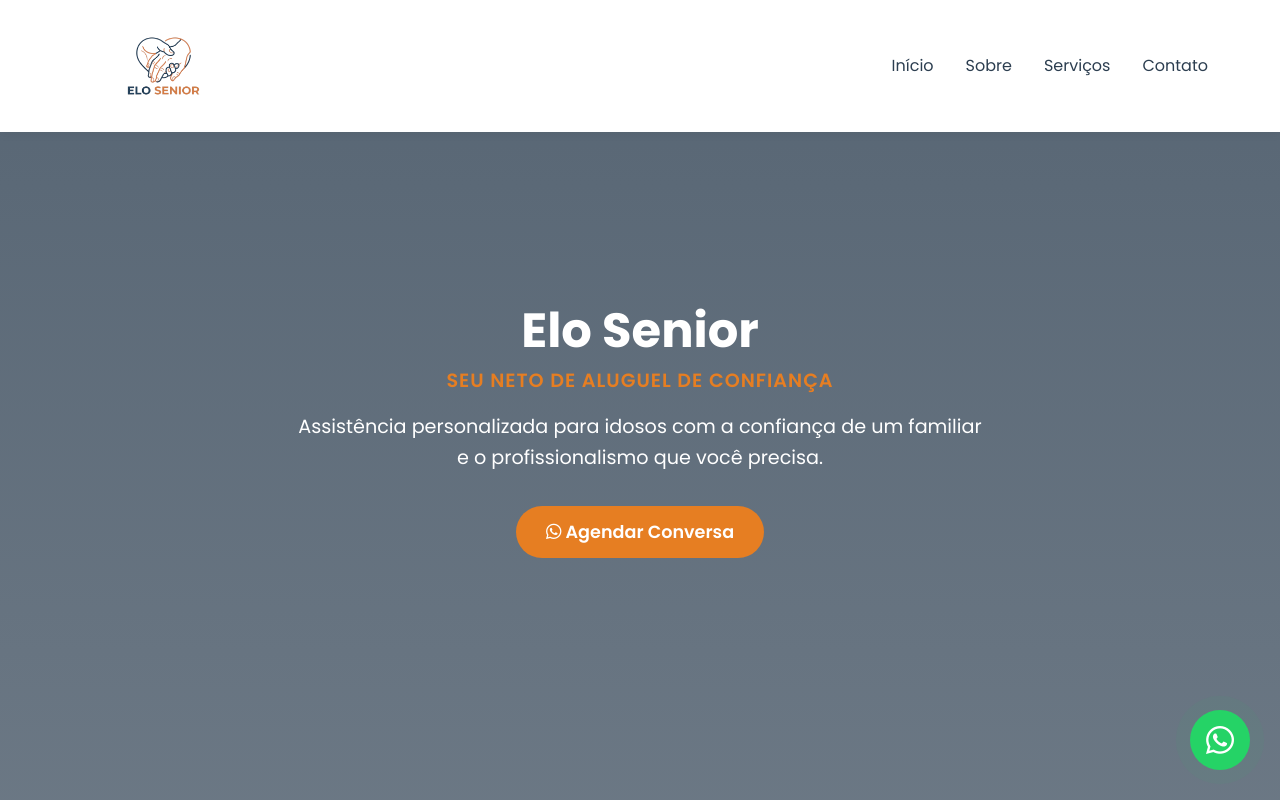
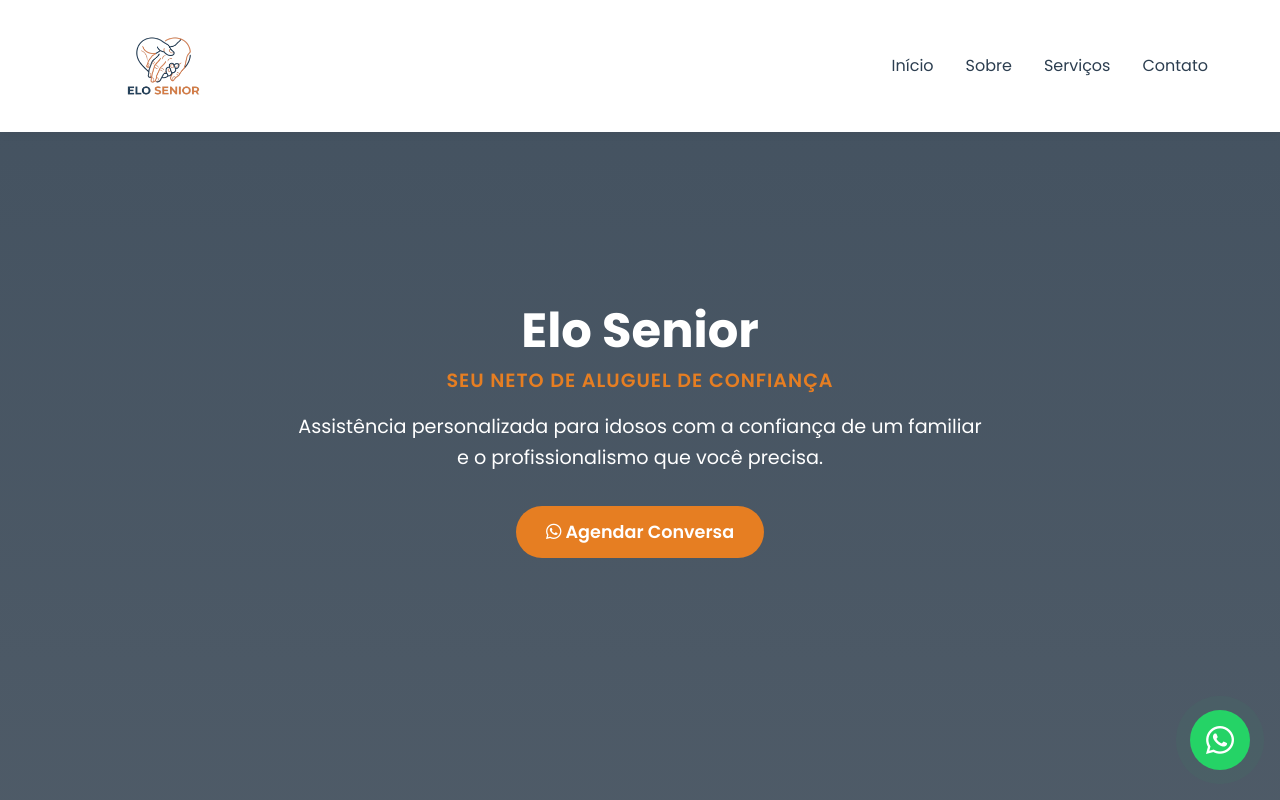
Before and after one commit to maruhsilva/SITE-MARCEL, a plain HTML site: page index.html in a window 1280 px wide. Shown: the top 800 px of the page. Drawn offline with Linux system fonts and the light colour scheme; the site is published under a folder, as on GitHub Pages, so addresses that start at the root find nothing.

Commit message:
Fix background image URL in hero section
Updated the background image URL to a relative path.

```diff
--- a/style.css
+++ b/style.css
@@ -130,7 +130,7 @@ a {
 .hero {
     min-height: 100vh; /* Alterado de height para min-height para evitar cortes em telas pequenas */
     width: 100%;
-    background: linear-gradient(rgba(44, 62, 80, 0.8), rgba(44, 62, 80, 0.7)), url('/Gemini_Generated_Image_9zdqn19zdqn19zdq.png');
+    background: linear-gradient(rgba(44, 62, 80, 0.8), rgba(44, 62, 80, 0.7)), url('./Gemini_Generated_Image_9zdqn19zdqn19zdq.png');
     background-size: cover;
     background-position: center;
     display: flex;
```
